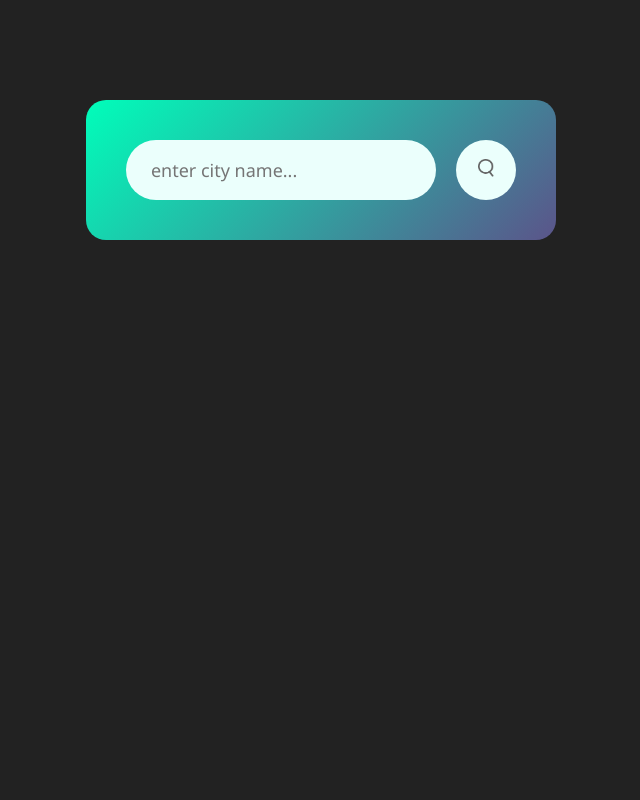
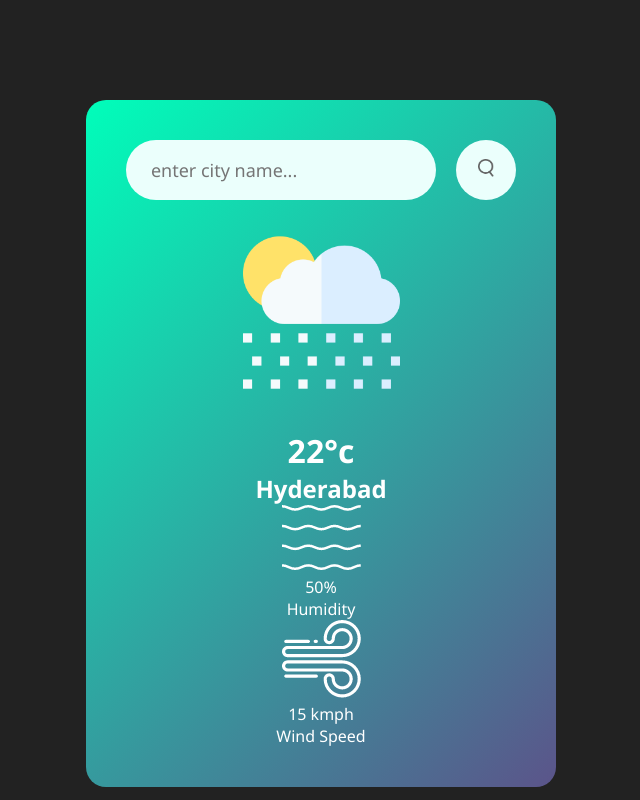
Before and after one commit to Jay7751/Weather-App, a plain HTML site: page index.html in a window 1280 px wide. Shown: the whole page, without its empty margins (319-959 px from the left). Drawn offline with Linux system fonts and the light colour scheme.

Commit message:
style commit

```diff
--- a/index.html
+++ b/index.html
@@ -11,6 +11,27 @@
                 <input type="text" placeholder="enter city name..." spellcheck="false">
                 <button><img src="images/search.png"></button>
             </div>
+            <div class="weather">
+                <img src="images/rain.png" class="weather-icon">
+                <h1 class="temp">22°c</h1>
+                <h2 class="city">Hyderabad</h2>
+                <div class="details">
+                    <div class="col">
+                        <img src="images/humidity.png">
+                        <div>
+                            <p class="humidity">50%</p>
+                            <p>Humidity</p>
+                        </div>
+                    </div>
+                    <div class="col">
+                        <img src="images/wind.png">
+                        <div>
+                            <p class="wind">15 kmph</p>
+                            <p>Wind Speed</p>
+                        </div>
+                    </div>
+                </div>
+            </div>
         </div>
     </body>
 </html>
```
